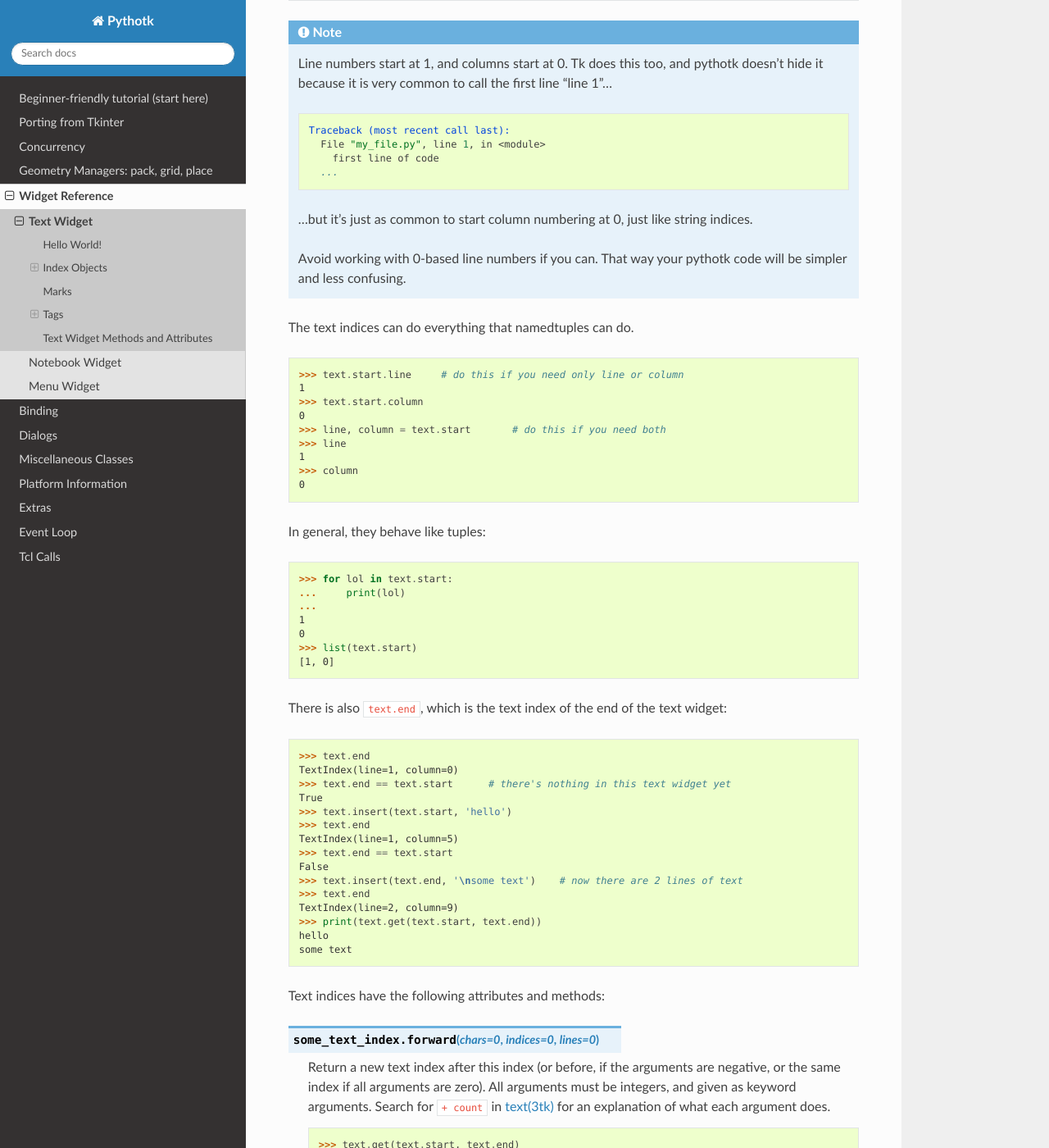
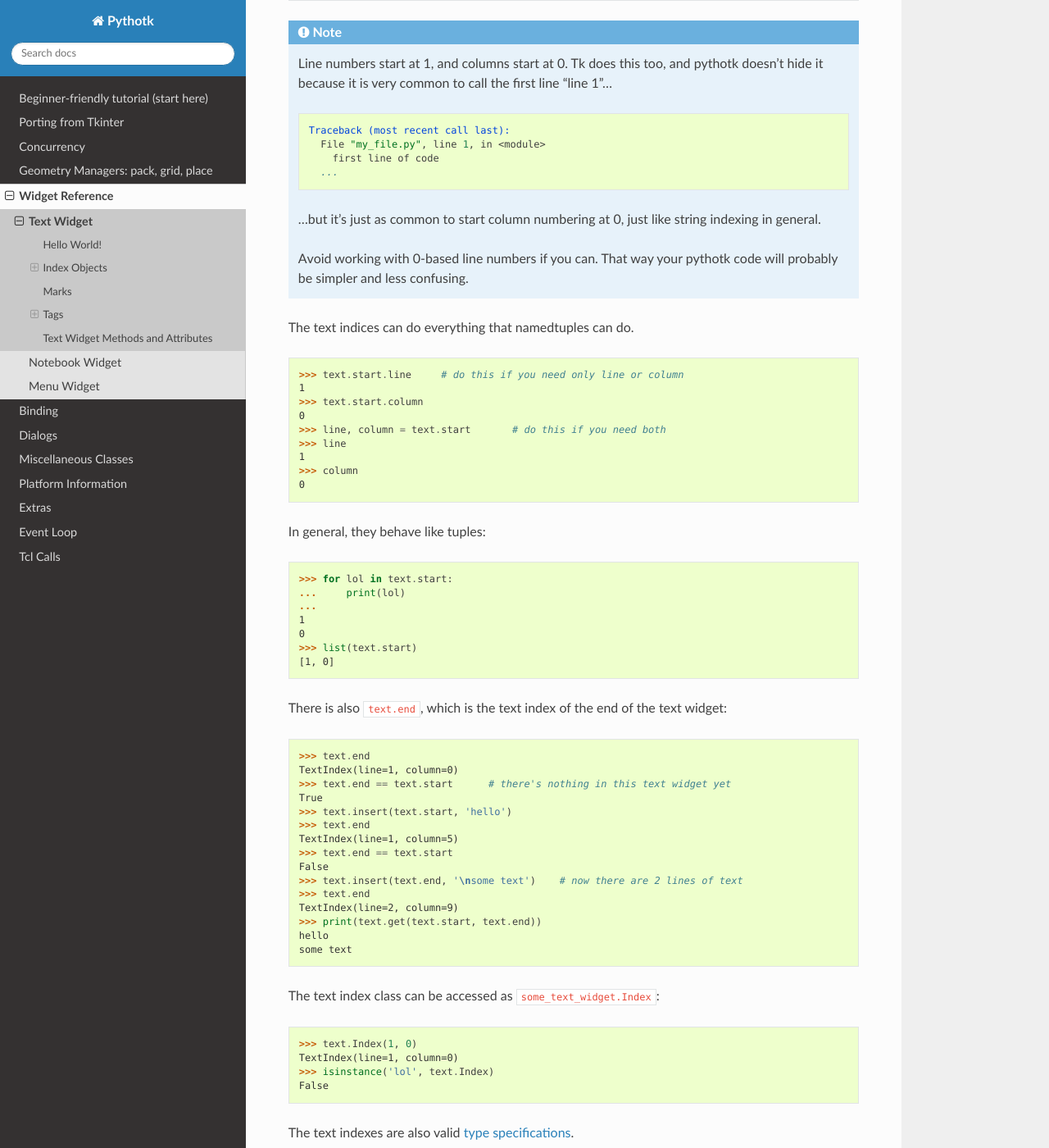
Before and after one commit to Akuli/teek, a Sphinx documentation site: the page built from docs/textwidget.rst, in a window 1280 px wide and 1400 px high, scrolled down 1062 px. Shown: the whole window at 82% size. Built offline with Sphinx 7.4.7 and the Read the Docs theme 2.0.0, drawn with Linux system fonts in a browser that asks for light colours.

Commit message:
expose Index

```diff
--- a/docs/textwidget.rst
+++ b/docs/textwidget.rst
@@ -69,10 +69,10 @@ TextIndex(line=1, column=0)
           ...
 
     ...but it's just as common to start column numbering at 0, just like string
-    indices.
+    indexing in general.
 
     Avoid working with 0-based line numbers if you can. That way your pythotk
-    code will be simpler and less confusing.
+    code will probably be simpler and less confusing.
 
 The text indices can do everything that namedtuples can do.
 
@@ -114,6 +114,15 @@ TextIndex(line=2, column=9)
 >>> print(text.get(text.start, text.end))
 hello
 some text
+
+The text index class can be accessed as ``some_text_widget.Index``:
+
+>>> text.Index(1, 0)
+TextIndex(line=1, column=0)
+>>> isinstance('lol', text.Index)
+False
+
+The text indexes are also valid :ref:`type specifications <type-spec>`.
 
 Text indices have the following attributes and methods:
 
@@ -168,7 +177,7 @@ edits the text widget's content:
 >>> text.replace(text.start, text.end, "hello world")
 >>> text.get(text.start, text.end)
 'hello world'
->>> before_w = text.index(1, 6)
+>>> before_w = text.Index(1, 6)
 >>> before_w
 TextIndex(line=1, column=6)
 >>> text.get(before_w, text.end)
@@ -184,7 +193,7 @@ TextIndex(line=1, column=6)
 We can solve this problem by adding a **mark**:
 
 >>> text.replace(text.start, text.end, "hello world")
->>> text.marks['before_w'] = text.index(1, 6)
+>>> text.marks['before_w'] = text.Index(1, 6)
 >>> text.get(text.marks['before_w'], text.end)
 'world'
 >>> text.replace(text.start, text.start.forward(chars=5), 'hi')
```
Also changed, not shown: 2 other files.
